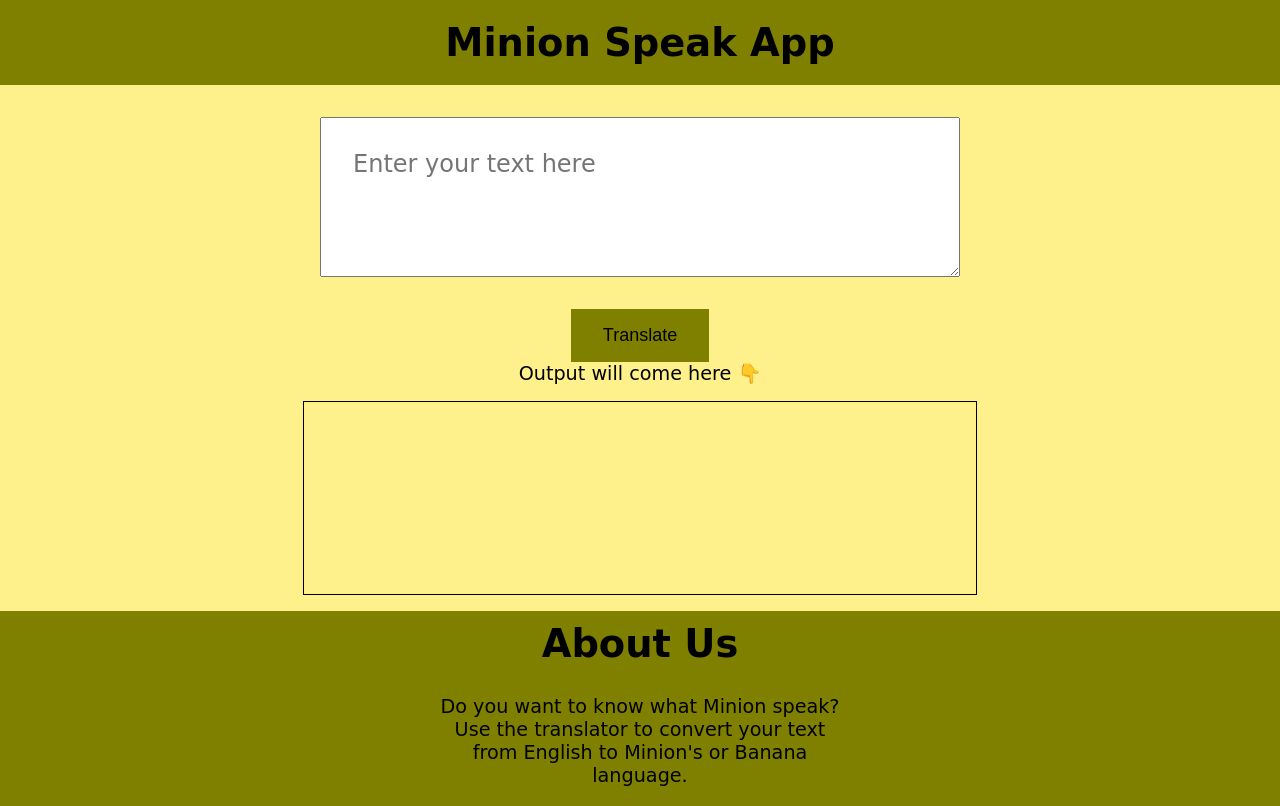
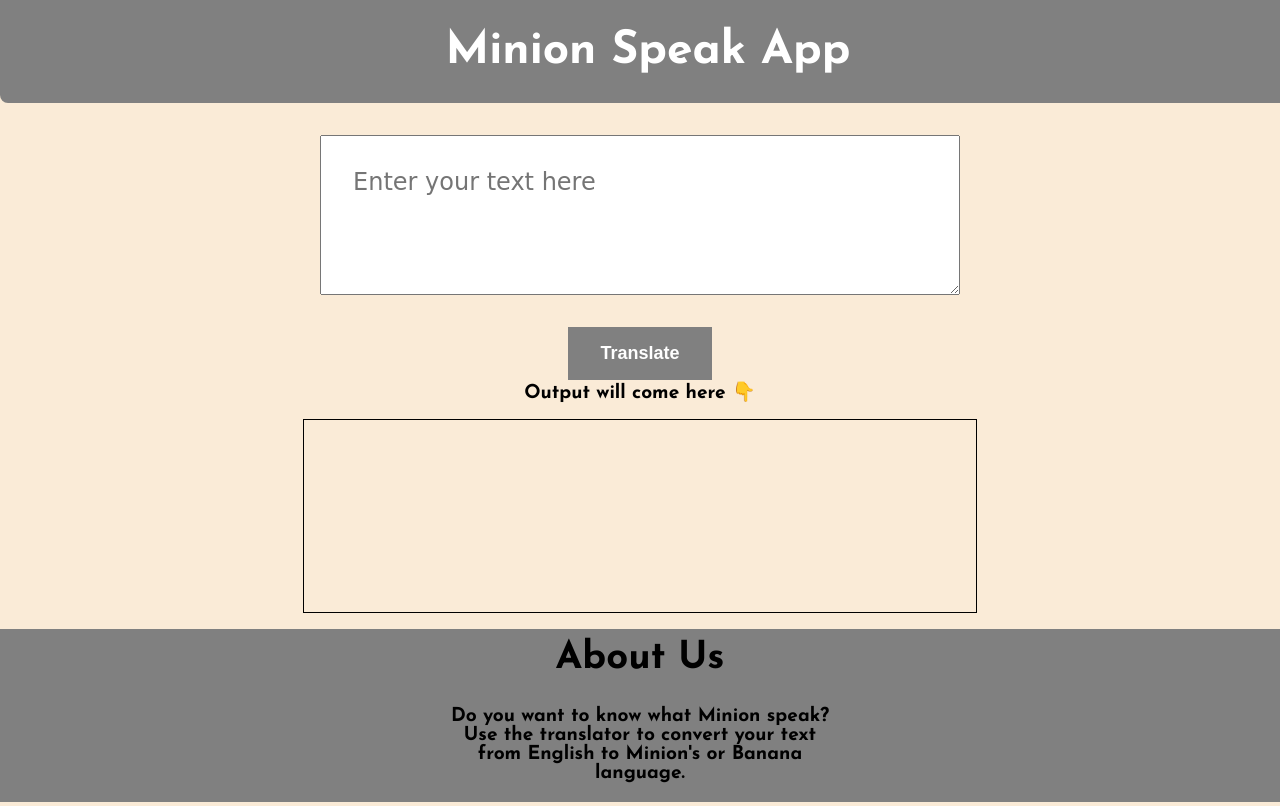
Before and after one commit to Pratyush-16/Minion-App, a plain HTML site: page index.html in a window 1280 px wide. Drawn offline with Linux system fonts and the light colour scheme.

Commit message:
minor fixes

```diff
--- a/index.html
+++ b/index.html
@@ -10,7 +10,10 @@
 </head>
 <body>
     <section>
+      <nav>
         <h1>Minion Speak App</h1>
+      </nav>
+
         <textarea
             id="text-input"
                 placeholder="Enter your text here "></textarea>
@@ -18,7 +21,7 @@
 
                     <div id="output-Box">Output will come here 👇</div>
                     <div id="output"></div>
-        <script src="App.js" type="text/javascript" ></script>
+
     </section>
 
         <footer>
@@ -32,7 +35,7 @@
             </div>
           </footer>
 
-
+          <script src="/Minion-App/App.js" type="text/javascript" ></script>
 
 </body>
 </html>
--- a/style.css
+++ b/style.css
@@ -1,8 +1,16 @@
+
+@import url('https://fonts.googleapis.com/css2?family=Josefin+Sans:wght@700&display=swap');
+:root{
+    --primary-color:
+    --text-color:
+}
+
+
 
 body {
     margin: 0;
-    background-color: rgb(254 240 138);
-    font-family: "Edu VIC WA NT Beginner", cursive;
+    background-color: antiquewhite;
+    font-family: 'Josefin Sans', sans-serif;
     font-size: 1.2em;
     box-sizing: border-box;
     margin: 0;
@@ -12,7 +20,15 @@ body {
     flex-direction: column;
     justify-content: space-between;
   }
-
+  nav{
+    text-align: center;
+    background-color: gray;
+    color: white;
+    padding: 0.5rem;
+    border-bottom-left-radius: 0.5rem;
+    width: 100%;
+    font-size: larger;
+}
 
 section {
     text-align: center;
@@ -34,7 +50,9 @@ section {
     display: flex;
     flex-direction: column;
     margin: 20px auto;
-    background-color: olive;
+    background-color: gray;
+    color: white;
+    font-weight: bolder;
     border: none;
     margin: auto;
     padding: 1rem 2rem;
@@ -42,7 +60,7 @@ section {
   }
   h1 {
     text-align: center;
-    background-color: olive;
+
     margin: 0;
     padding: 20px 0;
     font-size: 2em;
@@ -63,7 +81,7 @@ section {
     font-family: cursive;
   }
   footer {
-    background-color: olive;
+    background-color: gray;
     text-align: center;
     box-sizing: border-box;
     display: flex;
```
